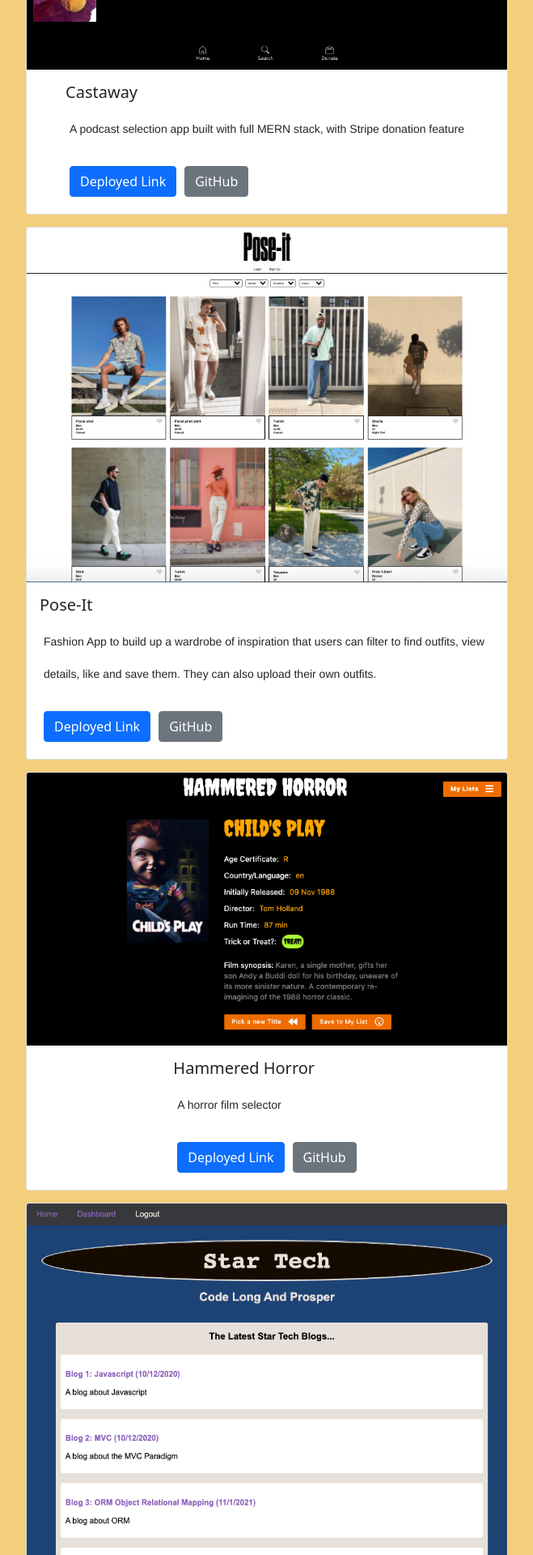
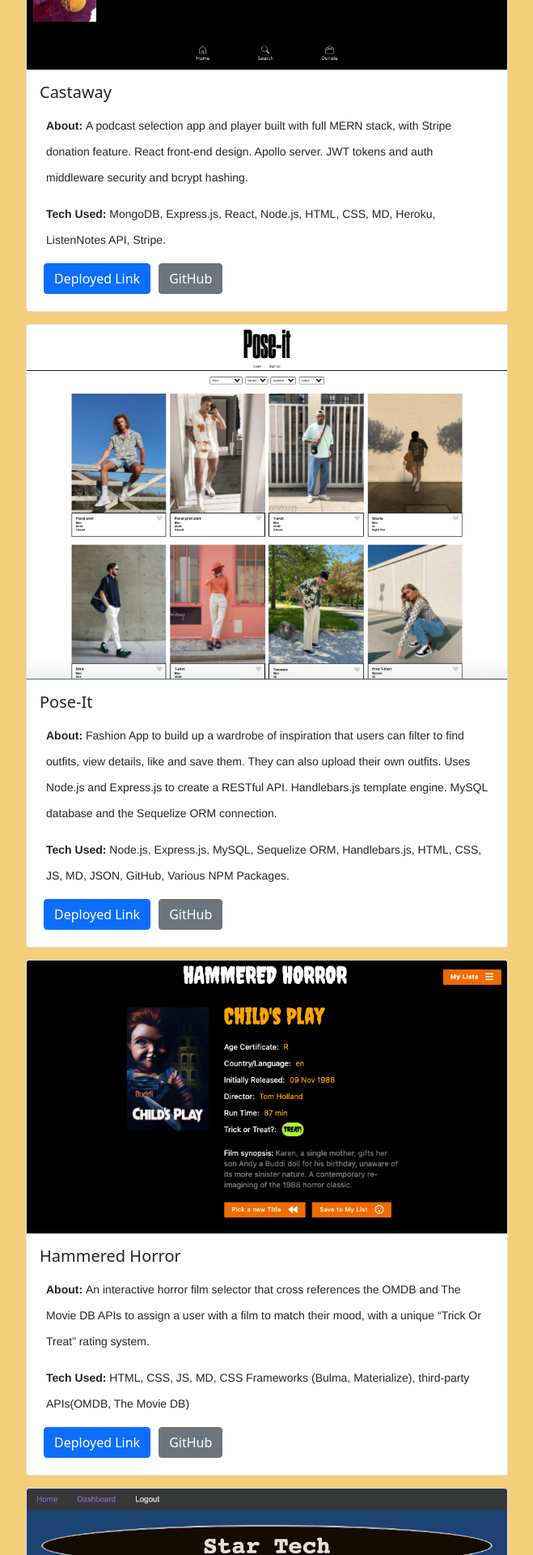
Before and after one commit to ThomWilliams/react-portfolio-tew, a React (Create React App) app: page /portfolio in a window 1280 px wide. Shown: the part 700-2620 px from the top of the page at 81% size, without its empty margins (310-969 px from the left). Built offline with nearby package versions, Linux system fonts and the light colour scheme.

Commit message:
Styling added, descriptiomns added to portfolio piece

```diff
--- a/src/components/About/about.css
+++ b/src/components/About/about.css
@@ -42,10 +42,18 @@ h2 {
 
 
 .about-text p {
-    text-align: center;
+    text-align: justify;
     font-size: 14px;
     margin-bottom: 0;
-    padding: 4px;
+    padding: 5px;
+    line-height: 4vh;
+}
+
+.about-text-top p {
+    text-align: center;
+    font-size: 16px;
+    margin-bottom: 0;
+    padding: 5px;
     line-height: 3vh;
 }
 
--- a/src/components/CV/cv.css
+++ b/src/components/CV/cv.css
@@ -12,24 +12,29 @@ h2 {
 p {
     font-size: 14px;
     font-family: Helvetica;
-    line-height: 5vh;
+    line-height: 1vh;
     text-align: left;
-    padding: 5px;
+    padding: 2px;
+    padding-top: 3px;
+    justify-content: center;
 }
 
 ul {
-    margin-top: 5px;
-    padding: 5px;
+    margin-top: 1px;
+    padding: 1px;
+    justify-content: center;
+
 }
 li {
     font-size: 14px;
     font-family: Helvetica;
     line-height: 4vh;
     padding: 5px;
+    justify-content: center;
 }
 
 a {
-    color: white;
+    color: blue;
     font-size: 1.3rem;
     text-decoration: none;
     margin: 5px;
--- a/src/components/CV/index.js
+++ b/src/components/CV/index.js
@@ -14,7 +14,7 @@ function CV() {
       </p>
       <ul>
         <li>
-          <strong>Front-end:</strong> HTML, CSS, JavaScript (JS), React, Markdown, CSS Frameworks (Bootstrap, Bulma, Materialize), server-side APIs
+          <strong>Front-end:</strong> HTML, CSS, JavaScript (JS), React, Markdown, CSS Frameworks (Bootstrap, Bulma, Materialize), third-party APIs
 
         </li>
         <li>
--- a/src/components/Contact/contact.css
+++ b/src/components/Contact/contact.css
@@ -30,5 +30,9 @@ p {
     display: block;
     margin-top: 5px;
     margin-bottom: 5px;
+    padding: 8px 20px;
     width: 100%;
+    border-radius: 4px;
+    background-color: #f8f8f8;
+    box-sizing: border-box;
   }
--- a/src/components/Contact/index.js
+++ b/src/components/Contact/index.js
@@ -66,8 +66,8 @@ function Form() {
 
   return (
     <section className="content-container">
-      <h4>Contact Thom Williams direct at: <a href="mailto: thomwilliams1990@gmail.com">thomwilliams1990@gmail.com</a></h4>
-      <h4>Or via the following form:</h4>
+      <h4>Email Thom Williams direct at: <a href="mailto: thomwilliams1990@gmail.com">thomwilliams1990@gmail.com</a></h4>
+      <p>Or address your query via the following form:</p>
       <form className="form">
         <input
           value={firstName}
@@ -97,7 +97,7 @@ function Form() {
           type="text"
           placeholder="message"
         />
-        <button type="button" onClick={handleFormSubmit}>
+        <button type="button" className="btn btn-primary" onClick={handleFormSubmit}>
           Submit
         </button>
       </form>
--- a/src/components/Navigation/navigation.css
+++ b/src/components/Navigation/navigation.css
@@ -8,7 +8,7 @@
 
   .navbar a {
     color: white;
-    font-size: 1.3rem;
+    font-size: 1rem;
     text-decoration: none;
     margin: 5px;
     line-height: 3;
--- a/src/components/Portfolio/card.js
+++ b/src/components/Portfolio/card.js
@@ -23,7 +23,10 @@ export default function Cards(props) {
         <Card.Body>
           <Card.Title>{props.name}</Card.Title>
           <Card.Text>
-          {props.description}
+          <p><strong>About: </strong>{props.description}</p>
+          </Card.Text>
+          <Card.Text>
+          <p><strong>Tech Used: </strong>{props.tech}</p>
           </Card.Text>
           <a href={`${props.deployedLink}`} className="btn btn-primary">
             Deployed Link
--- a/src/components/Portfolio/display.js
+++ b/src/components/Portfolio/display.js
@@ -13,49 +13,56 @@ import starTech from "../../components/images/star-tech.jpg";
 const portfolios = [
   {
     name: 'Castaway',
-    description: 'A podcast selection app built with full MERN stack, with Stripe donation feature',
+    description: 'A podcast selection app and player built with full MERN stack, with Stripe donation feature. React front-end design. Apollo server. JWT tokens and auth middleware security and bcrypt hashing.',
+    tech: 'MongoDB, Express.js, React, Node.js, HTML, CSS, MD, Heroku, ListenNotes API, Stripe.',
     github:'https://github.com/ThomWilliams/castaway-app',
     deployedLink:'https://podcastaway-app.herokuapp.com/',
     image: castaway,
   },
   {
     name: 'Pose-It',
-    description: 'Fashion App to build up a wardrobe of inspiration that users can filter to find outfits, view details, like and save them. They can also upload their own outfits.',
+    description: 'Fashion App to build up a wardrobe of inspiration that users can filter to find outfits, view details, like and save them. They can also upload their own outfits. Uses Node.js and Express.js to create a RESTful API. Handlebars.js template engine. MySQL database and the Sequelize ORM connection.',
+    tech: 'Node.js, Express.js, MySQL, Sequelize ORM, Handlebars.js, HTML, CSS, JS, MD, JSON, GitHub, Various NPM Packages.',
     github:'https://github.com/itsraulsanz/pose-it-app',
     deployedLink:'https://pose-it-app.herokuapp.com/',
     image: poseIt,
   },
   {
     name: 'Hammered Horror',
-    description: 'A horror film selector',
-    github:'https://github.com/ThomWilliams/trilogy-film-project',
-    deployedLink:'https://thomwilliams.github.io/trilogy-film-project/index.html',
+    description: 'An interactive horror film selector that cross references the OMDB and The Movie DB APIs to assign a user with a film to match their mood, with a unique “Trick Or Treat” rating system. ',
+    tech: 'HTML, CSS, JS, MD, CSS Frameworks (Bulma, Materialize), third-party APIs(OMDB, The Movie DB)',
+    github:'https://github.com/ThomWilliams/hammered-horror-app',
+    deployedLink:'https://thomwilliams.github.io/hammered-horror-app/',
     image: HammeredHorror,
   },
   {
     name: 'Star Tech',
-    description: 'Star Tech is a CMS-style blog site. The app allows users to post blogs and comments, read blogs, edit blogs and delete blogs.',
+    description: 'Star Tech is a CMS-style blog site. The app allows users to post blogs and comments, read blogs, edit blogs and delete blogs. The app follows the MVC paradigm in structure, using Handlebars.js as the templating language, Sequelize as the ORM, and the express-session npm package for authentication.',
+    tech: 'HTML, CSS, JavaScript, Node.js, Express.js, MySQL, Sequelize ORM, Cookies, express-session, Heroku',
     github:'https://github.com/ThomWilliams/mvc-tech-blog-tew',
     deployedLink:'https://serene-chamber-97267.herokuapp.com/',
     image: starTech,
   },
   {
     name: 'Work Out Tracker',
-    description: 'A fitness routine tracking app',
+    description: 'A workout tracker that allows users to input and monitor their daily workout. Users can input name, type, weight, sets, reps, and duration of their exercises. If the exercise is a cardio exercise, they can track the distance they have traveled. MongoDB database, with routes handled by Express.',
+    tech: 'HTML, CSS, JavaScript, MongoDB, Mongoose, Express, Heroku',
     github:'https://github.com/ThomWilliams/workout-tracker-tew',
     deployedLink:'https://stunning-congaree-71957.herokuapp.com/',
     image: fitnessTracker,
   },
   {
     name: 'Work Day Scheduler',
-    description: 'A working day management app',
+    description: 'A simple calendar application that allows a user to save events for each hour of the day. features dynamically updated HTML and CSS powered by JQuery, plus enhanced functionality and styling from third party APIs Bootstrap, Moment date library, Google Fonts and Font Awesome',
+    tech: 'HTML, CSS, JavaScript, Third Party APIs (Moment), JQuery, CSS Frameworks (Bootstrap, Google Fonts)',
     github:'https://github.com/ThomWilliams/work-day-scheduler-tew',
     deployedLink:'https://thomwilliams.github.io/work-day-scheduler-tew/',
     image: workDay,
   },
   {
     name: 'Coding Quiz',
-    description: 'A javascript coding quiz',
+    description: 'A coding quiz with dynamically updated HTML and CSS powered by JavaScript.',
+    tech: 'HTML, CSS, JavaScript',
     github:'https://github.com/ThomWilliams/web-apis-code-quiz-tew',
     deployedLink:'https://thomwilliams.github.io/web-apis-code-quiz-tew/',
     image: codeQuiz,
@@ -66,7 +73,7 @@ export default function Display() {
   return (
     <div>
       {portfolios.map((portfolio) => (
-        <Card name={portfolio.name} description={portfolio.description} github={portfolio.github} deployedLink={portfolio.deployedLink} image={portfolio.image} key={portfolio.id} />
+        <Card name={portfolio.name} description={portfolio.description} tech={portfolio.tech} github={portfolio.github} deployedLink={portfolio.deployedLink} image={portfolio.image} key={portfolio.id} />
       ))}
     </div>
   );
--- a/src/components/Portfolio/portfolio.css
+++ b/src/components/Portfolio/portfolio.css
@@ -14,6 +14,11 @@ h5 {
     text-align: center;
 }
 
+.card p {
+    line-height: 4vh;
+    padding: 1px;
+    margin: 3px;
+}
 
 .card {
     display: flex;
```
Also changed, not shown: src/components/About/index.js (+39 -22 lines).
